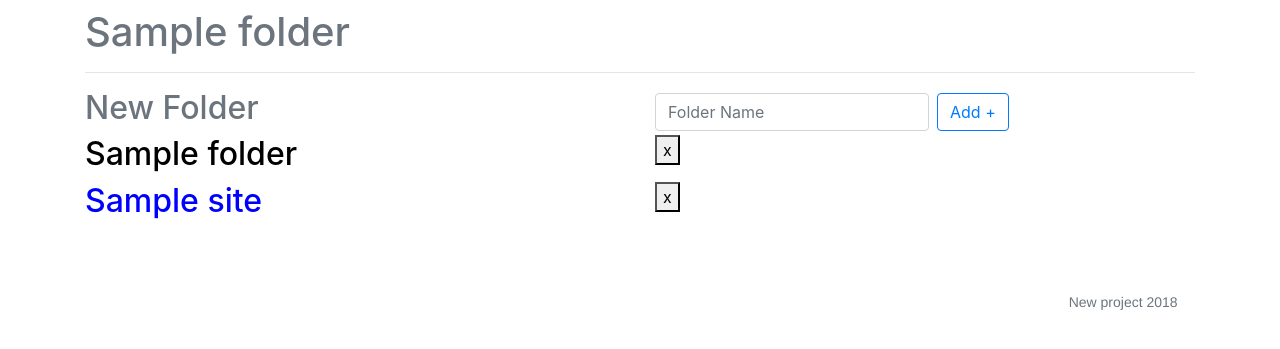
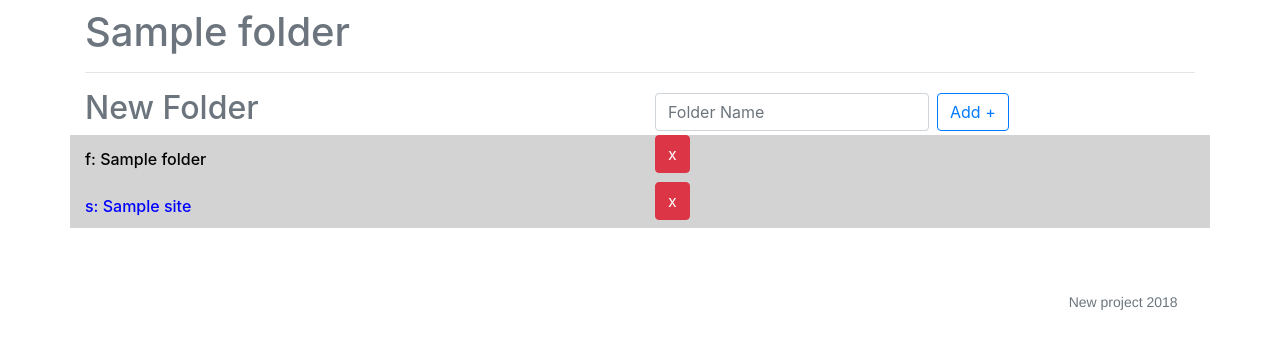
Before and after one commit to alpha-nero1/new_project, a Django app: template new_project/static/new_project/templates/folder.html in a window 1280 px wide. Shown: the part 56-405 px from the top of the page. Run offline with Django 3.2, Linux system fonts and the light colour scheme; the template is opened without the code that fills it: most values are stand-ins (such as "Sample title", 1, 10 or a date in 2020); parts of the project's set-up code (start-up, migrations or seed data) failed here and were passed over; some libraries are stand-ins or nearby versions.

Commit message:
documetnation

```diff
--- a/new_project/static/new_project/style/style.css
+++ b/new_project/static/new_project/style/style.css
@@ -101,7 +101,9 @@ footer {
  * Class that styles website links within the folder structure.
  */
 .website {
+  background-color: lightgray;
   color: blue;
+  font-size: 16px;
 }
 
 .website:hover {
@@ -109,7 +111,9 @@ footer {
 }
 
 .folder {
+  background-color: lightgray;
   color: black;
+  font-size: 16px;
 }
 
 .folder:hover {
--- a/new_project/static/new_project/templates/folder.html
+++ b/new_project/static/new_project/templates/folder.html
@@ -20,27 +20,27 @@
             {% include 'templates/components/new_folder.html' %}
 
             {% for folder in sub_folders %}
-                <div class="row">
-                        <div class="col"><h2><a class="folder" href="/MyLib/{{ folder.universal_id }}/">{{ folder.name }}</a></h2></div>
+                <div class="row folder">
+                        <div class="col"><h2><a class="folder" href="/MyLib/{{ folder.universal_id }}/">f: {{ folder.name }}</a></h2></div>
                         <div class="col">
                             <form action="delete_folder/" method="post">
                                 {% csrf_token %}
                                 <input name="folder" type="hidden" value="{{ folder.universal_id }}" />
-                                <button>x</button>
+                                <button type="submit" class="btn btn-danger">x</button>
                             </form>
                         </div>
                 </div>
             {% endfor %}
 
             {% for site in sub_sites %}
-                <div class="row">
-                    <div class="col"><h2><a class="website" href="{{ site.get_url }}">{{ site.title }}</a></h2></div>
+                <div class="row website">
+                    <div class="col"><h2><a class="website" href="{{ site.get_url }}">s: {{ site.title }}</a></h2></div>
                     <div class="col">
                         <form action="delete_site/" method="post">
                             {% csrf_token %}
                             <input name="site" type="hidden" value="{{ site.id }}" />
                             <input name="folder" type="hidden" value="{{ folder.name }}" />
-                            <button>x</button>
+                            <button type="submit" class="btn btn-danger">x</button>
                         </form>
                     </div>
                 </div>
```
Also changed, not shown: README.md, new_project/db.sqlite3.
